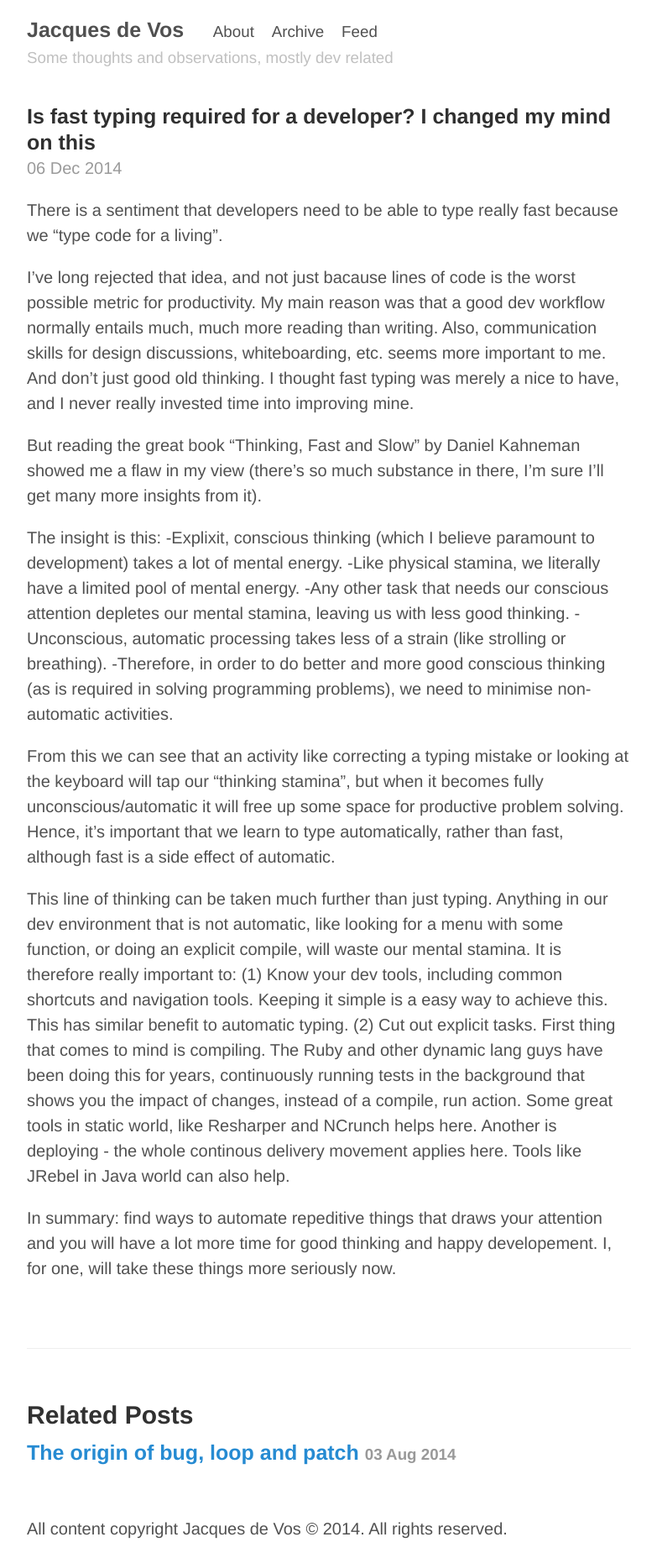
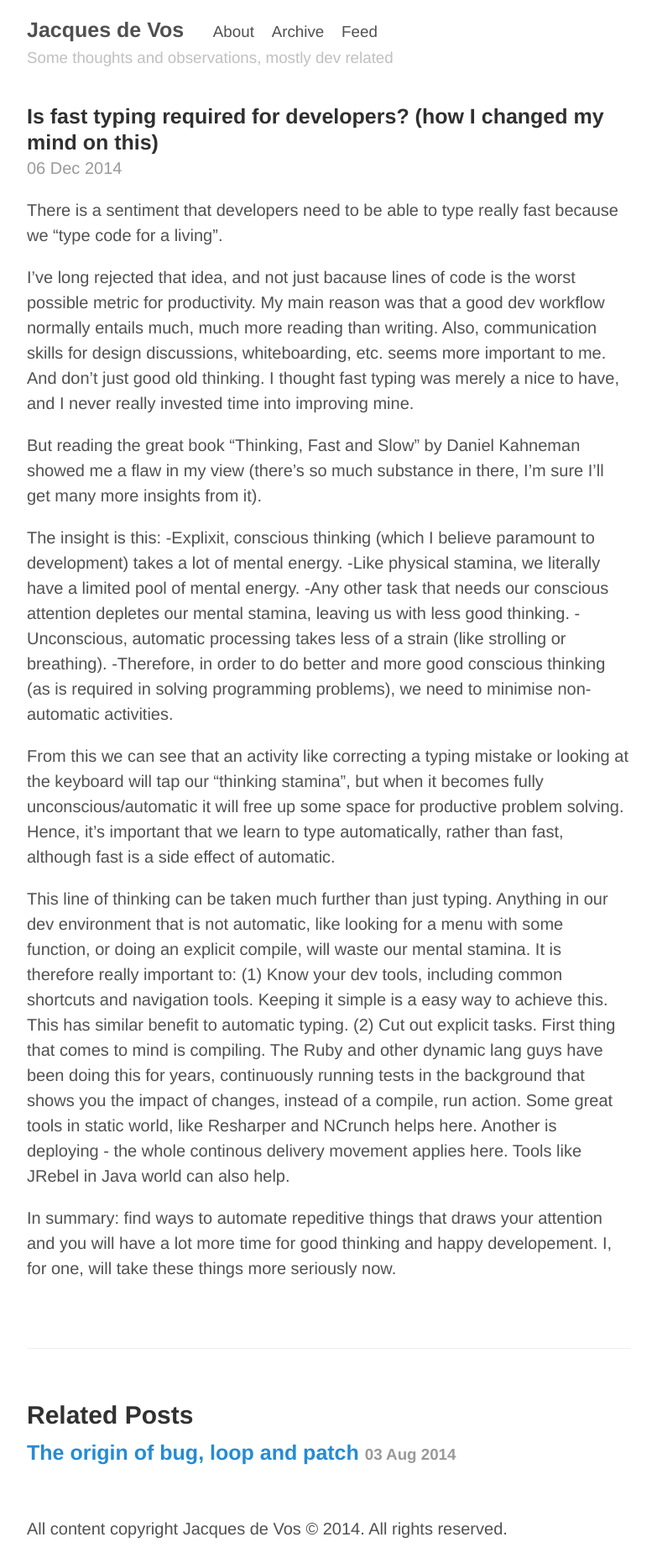
Before and after one commit to jacdevos/jacdevos.github.io.old, a Jekyll site: the page built from _posts/2014-12-06-developer-typing-skills.md, in a window 1280 px wide. Shown: the whole page at 84% size, without its empty margins (248-1031 px from the left). Built offline with Jekyll 4.4.1, drawn with Linux system fonts in a browser that asks for light colours; Markdown is read by kramdown in place of the engine named in the settings.

Commit message:
Created :_posts/2014-12-06-developer-typing-skills.md

```diff
--- a/_posts/2014-12-06-developer-typing-skills.md
+++ b/_posts/2014-12-06-developer-typing-skills.md
@@ -1,6 +1,6 @@
 ---
 layout: post
-title: "Is fast typing required for a developer? I changed my mind on this"
+title: "Is fast typing required for developers? (how I changed my mind on this)"
 tags:
 ---
 
```
